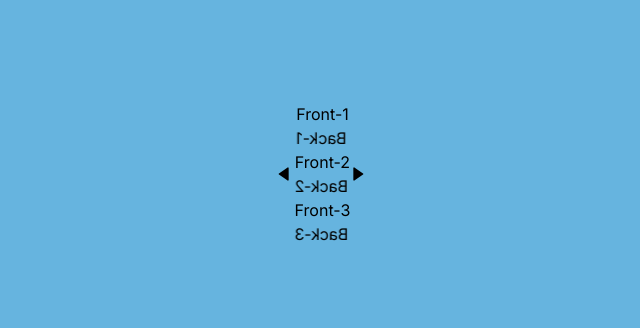
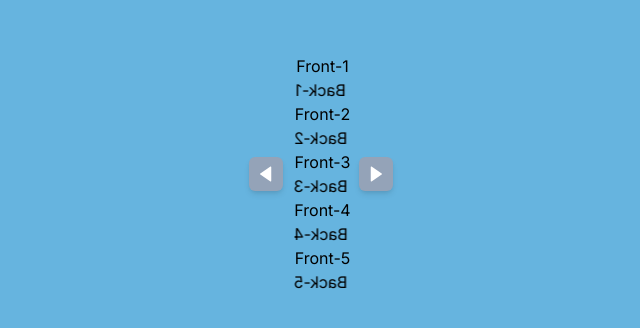
Before and after one commit to mohammad-hosein-esfandiari/My-personal-blog, a Next.js app: page / in a window 1280 px wide. Shown: the part 226-554 px from the top of the page, without its empty margins (319-959 px from the left). Built offline with nearby package versions, Linux system fonts and the light colour scheme.

Commit message:
dynamic the pages without design

```diff
--- a/src/Components/Book.tsx
+++ b/src/Components/Book.tsx
@@ -1,10 +1,34 @@
-import { Paper } from "./Paper"
+import { Paper } from "./Paper";
 
+interface PapersProps {
+  papers: any[];
+  currentLocation: number;
+  isOpenBook: "close" | "open" | null;
+}
 
-export const Book:React.FC = ():JSX.Element => {
+export const Book: React.FC<PapersProps> = ({
+  papers,
+  currentLocation,
+  isOpenBook,
+}): JSX.Element => {
   return (
-    <div id="book" className="book  relative w-[350px] h-[500px]">
-        <Paper/>
+    <div
+      id="book"
+      className={`book ${
+        currentLocation >= 1 &&
+        currentLocation !== papers.length &&
+        " translate-x-[50%]"
+      } ${
+        currentLocation === papers.length && "translate-x-[100%]"
+      }  relative transition-transform duration-500 w-[350px] h-[500px]`}>
+      {papers.map((item, index) => (
+        <Paper
+          currentLocation={currentLocation}
+          key={item}
+          paperLength={papers.length}
+          index={index}
+        />
+      ))}
     </div>
-  )
-}
+  );
+};
--- a/src/Components/Button.tsx
+++ /dev/null
@@ -1,14 +0,0 @@
-import React, { FC } from 'react'
-
-interface ButtonProps {
-    icon:React.ReactNode
-}
-
-export const Button:FC<ButtonProps> = ({icon}):JSX.Element => {
-
-
-
-  return (
-    <button className='m-2 hover:scale-[1.1] transition-all duration-300 shadow-md p-2 text-lg rounded-md bg-slate-400 text-white'>{icon}</button>
-  )
-}
--- a/src/Components/Paper.tsx
+++ b/src/Components/Paper.tsx
@@ -1,44 +1,37 @@
 import React from "react";
-
-export const Paper: React.FC = (): JSX.Element => {
+interface PaperProps {
+  index: number;
+  paperLength: number;
+  currentLocation: number;
+}
+export const Paper: React.FC<PaperProps> = ({
+  index,
+  paperLength,
+  currentLocation,
+}): JSX.Element => {
   return (
     <>
-    {/* paper 1 */}
-      <div id="p1" className=" paper z-[3] absolute w-[100%] h-full top-0 left-0 ">
-        <div  className="front origin-left transition-all duration-500 z-[1] bg-white absolute w-full h-full top-0 left-0 ">
-          <div id="f1" className="front-content  w-full h-full flex justify-center items-center">
-            <h1 className="font-bold text-2xl">Front-1</h1>
+      <div
+        style={{
+          zIndex:
+            index + 1 <= currentLocation ? index + 1 : paperLength - index,
+        }}
+        id={"p" + (index + 1)}
+        className={` paper absolute w-[100%] h-full top-0 left-0 ${
+          index + 1 <= currentLocation ? `flipped` : ``
+        }`}>
+        <div className="front origin-left transition-all duration-500 z-[1] bg-white absolute w-full h-full top-0 left-0 ">
+          <div
+            id={"f" + (index + 1)}
+            className="front-content  w-full h-full flex justify-center items-center">
+            <h1 className="font-bold text-2xl">Front-{index + 1}</h1>
           </div>
         </div>
         <div className="back origin-left transition-all duration-500 z-[0] bg-white absolute w-full h-full top-0 left-0 ">
-          <div id="b1" className="back-content w-full h-full flex justify-center items-center">
-            <h1 className="font-bold text-2xl">Back-1</h1>
-          </div>
-        </div>
-      </div>
-    {/* paper 2 */}
-      <div id="p2" className="paper z-[2] absolute w-[100%] h-full top-0 left-0 ">
-        <div  className="front origin-left transition-all duration-500 z-[1] bg-white absolute w-full h-full top-0 left-0 ">
-          <div id="f2" className="front-content  w-full h-full flex justify-center items-center">
-            <h1 className="font-bold text-2xl">Front-2</h1>
-          </div>
-        </div>
-        <div className="back origin-left transition-all duration-500 z-[0] bg-white absolute w-full h-full top-0 left-0 ">
-          <div id="b2" className="back-content w-full h-full flex justify-center items-center">
-            <h1 className="font-bold text-2xl">Back-2</h1>
-          </div>
-        </div>
-      </div>
-    {/* paper 3 */}
-      <div id="p3" className="paper z-[1] absolute w-[100%] h-full top-0 left-0 ">
-        <div  className="front origin-left transition-all duration-500 z-[1] bg-white absolute w-full h-full top-0 left-0 ">
-          <div id="f3" className="front-content  w-full h-full flex justify-center items-center">
-            <h1 className="font-bold text-2xl">Front-3</h1>
-          </div>
-        </div>
-        <div className="back origin-left transition-all duration-500 z-[0] bg-white absolute w-full h-full top-0 left-0 ">
-          <div id="b3" className="back-content w-full h-full flex justify-center items-center">
-            <h1 className="font-bold text-2xl">Back-3</h1>
+          <div
+            id={"b" + (index + 1)}
+            className="back-content w-full h-full flex justify-center items-center">
+            <h1 className="font-bold text-2xl">Back-{index + 1}</h1>
           </div>
         </div>
       </div>
--- a/src/app/page.tsx
+++ b/src/app/page.tsx
@@ -1,30 +1,53 @@
-'use client'
-import {useState} from 'react'
+"use client";
+import { useEffect, useState } from "react";
 import { Book } from "@/Components/Book";
-import { Button } from "@/Components/Button";
-import {BiSolidRightArrow,BiSolidLeftArrow} from "react-icons/bi"
+import { BiSolidRightArrow, BiSolidLeftArrow } from "react-icons/bi";
 
 export default function Home() {
-  const [currentLocation,setCuurentLocation] = useState(1)
-  const numOfPapers = 3
-  const openBook = ()=>{
+  const [currentLocation, setCurrentLocation] = useState(0);
+  const [isOpenBook, setIsOpenBook] = useState<"open" | "close" | null>(null);
+  const data = ["d", "s", "a", "dsc", "dscdsc"];
 
-  }
-  const closeBook = ()=>{
+  const goNextPage = () => {
+    if (currentLocation < data.length) {
+      currentLocation === 1 && setIsOpenBook("open");
+      currentLocation === data.length && setIsOpenBook("close");
 
-  }
+      setCurrentLocation((prev) => prev + 1);
+    }
+  };
 
-  const goNextPage = ()=>{
-
-  }
-  const goPrevPage = ()=>{
-
-  }
+  const goPrevPage = () => {
+    if (currentLocation > 0) {
+      setCurrentLocation((prev) => prev - 1);
+    }
+  };
+  console.log(currentLocation);
   return (
     <div className=" w-screen h-screen flex justify-center items-center bg-[#66b4df]">
-      <Button icon={<BiSolidLeftArrow/>}/>
-      <Book/>
-      <Button icon={<BiSolidRightArrow/>}/>
+      <button
+        onClick={goPrevPage}
+        className={`${
+          currentLocation < data.length &&
+          currentLocation !== 0 &&
+          "translate-x-[-520%]"
+        } m-2 hover:scale-[1.1] transition-transform duration-500 shadow-md p-2 text-lg rounded-md bg-slate-400 text-white`}>
+        <BiSolidLeftArrow />
+      </button>
+      <Book
+        isOpenBook={isOpenBook}
+        papers={data}
+        currentLocation={currentLocation}
+      />
+      <button
+        onClick={goNextPage}
+        className={`${
+          currentLocation >= 1 &&
+          currentLocation !== data.length &&
+          "translate-x-[520%]"
+        } m-2 hover:scale-[1.1] transition-transform duration-500 shadow-md p-2 text-lg rounded-md bg-slate-400 text-white`}>
+        <BiSolidRightArrow />
+      </button>
     </div>
-  )
+  );
 }
```
